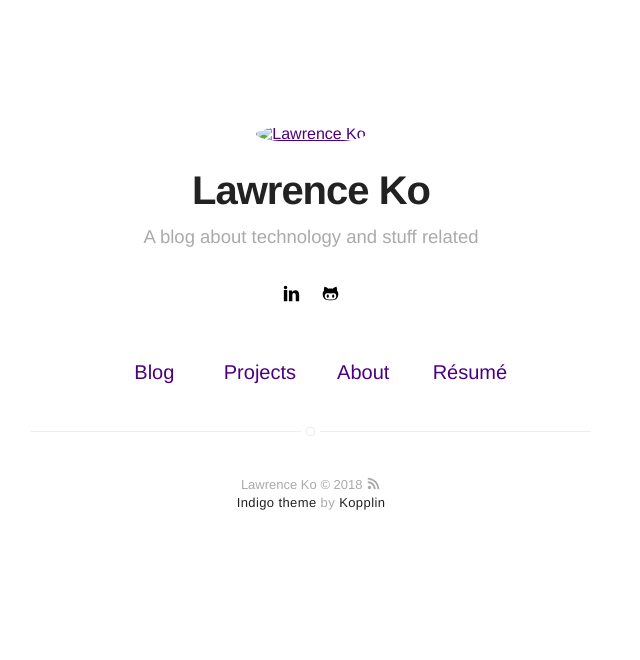
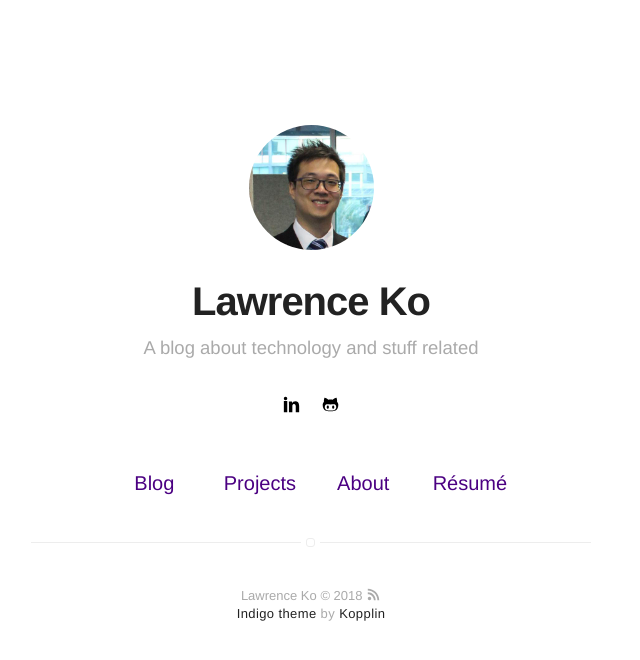
Before and after one commit to lawko698/lawko698.github.io, a Jekyll site: the page built from index.html, in a window 1280 px wide. Shown: the top 660 px of the page, without its empty margins (329-969 px from the left). Built offline with Jekyll 4.4.1, drawn with Linux system fonts in a browser that asks for light colours.

Commit message:
Update _config.yml

```diff
--- a/_config.yml
+++ b/_config.yml
@@ -8,8 +8,8 @@ bio: A blog about technology and stuff related
 
 # if it's an external image, update below for true
 # better with square images
-#external-image: false
-#picture: assets/images/profile.jpg
+external-image: false
+picture: assets/images/profile.jpg
 
 # If you want to include your resume, set to true
 # and specify source (external or local).
```
